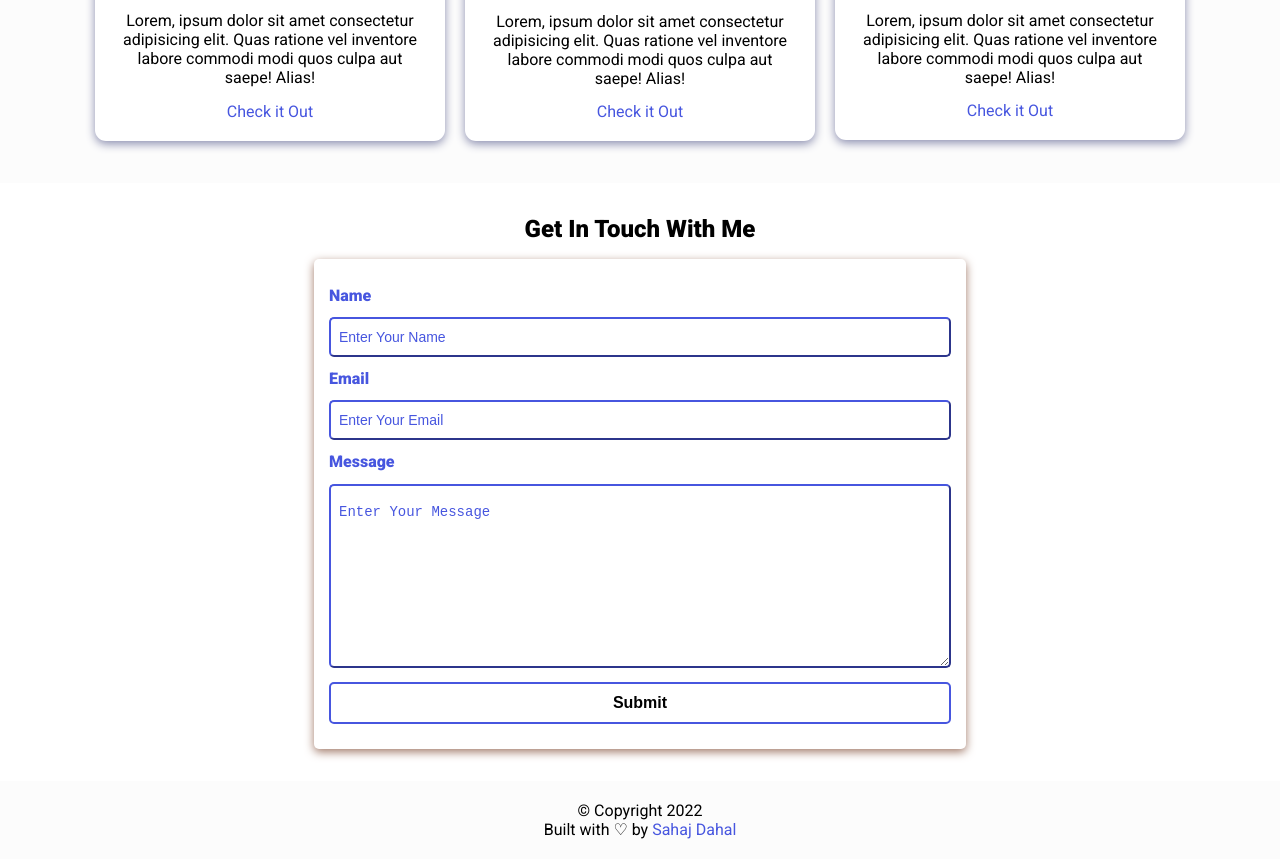
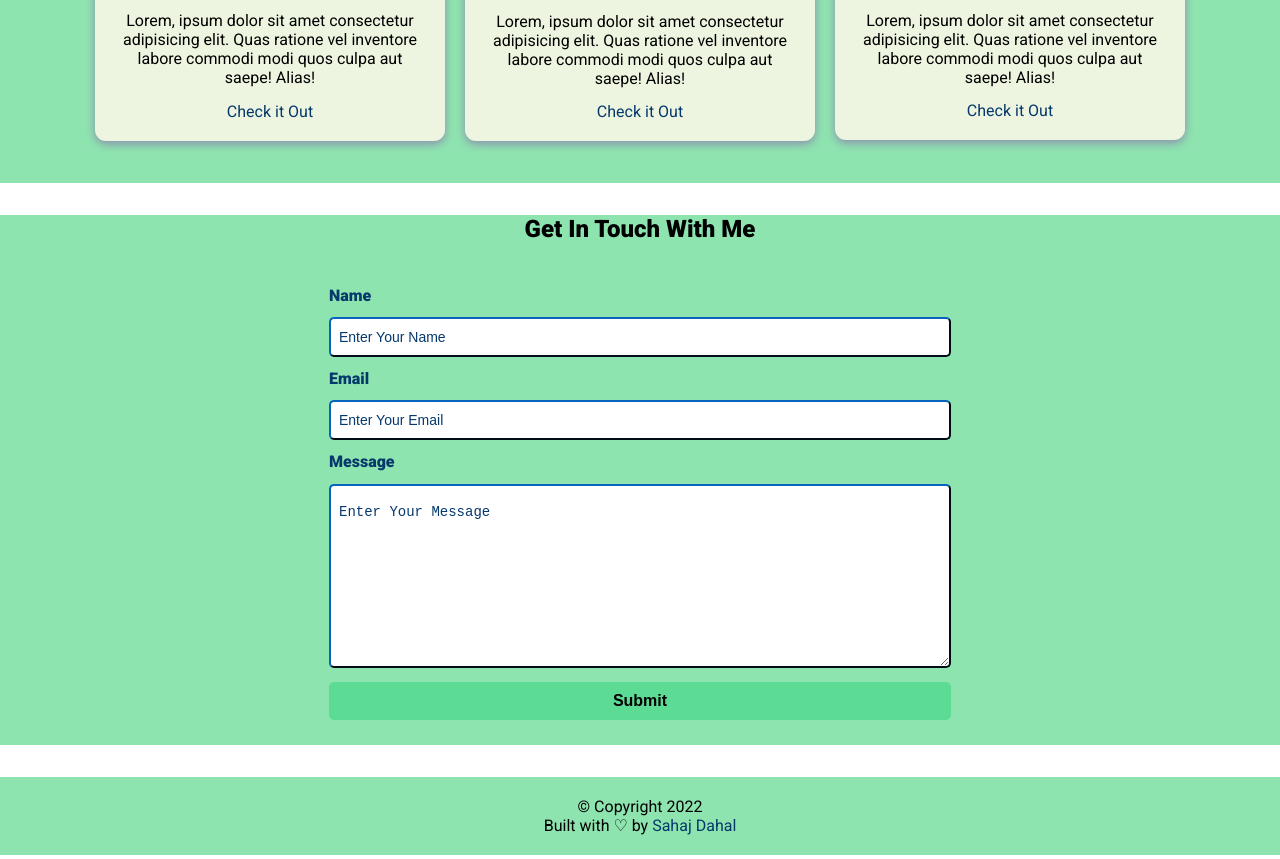
Before and after one commit to sahajDahal/sahajDahal.github.io, a plain HTML site: page index.html in a window 1280 px wide. Shown: the part 1454-2313 px from the top of the page. Drawn offline with nearby package versions, Linux system fonts and the light colour scheme.

Commit message:
adding teal theme

```diff
--- a/assets/css/styles.scss
+++ b/assets/css/styles.scss
@@ -12,8 +12,8 @@ selector {
   --normal-font: 400;
   --bold-font: 700;
   --bolder-font: 900;
-  --bg-color: #fcfcfc;
-  --primary-color: #4756df;
+  --bg-color: #8ee4af;
+  --primary-color: #05386b;
   --secondary-color: #ff7235;
   --primary-shadow: #8b8eaf;
   --secondary-shadow: #a17a69;
@@ -103,6 +103,7 @@ nav ul li {
   gap: 2.5rem;
   max-width: 68.75rem;
   margin: auto;
+  background-color: var(--bg-color);
 }
 .hero img {
   height: 37.5rem;
@@ -114,6 +115,7 @@ nav ul li {
   padding: 0.625rem;
   border-radius: 6px;
   box-shadow: 0px 2px 15px 2px var(--primary-shadow);
+  background-color: #379683;
 }
 
 .bio h1 {
@@ -143,6 +145,7 @@ nav ul li {
   margin: auto;
   text-align: center;
   margin-top: 2.5rem;
+  background-color: #379683;
 }
 
 .skill-header {
@@ -158,7 +161,7 @@ nav ul li {
   height: 11.25rem;
 }
 .icon-card {
-  background-color: #fff;
+  background-color: #05386b;
   border-radius: 11px;
   box-shadow: 0 3px 10px var(--secondary-shadow);
   padding: 20px;
@@ -203,7 +206,7 @@ nav ul li {
 }
 
 .project-card {
-  background-color: #fff;
+  background-color: #edf5e1;
   border-radius: 11px;
   box-shadow: 0 3px 10px var(--primary-shadow);
   padding: 20px;
@@ -211,6 +214,7 @@ nav ul li {
 }
 .contact {
   margin-top: 2rem;
+  background-color: var(--bg-color);
 }
 
 .contact h2 {
@@ -223,12 +227,12 @@ nav ul li {
   margin: 0 auto;
   padding: 0.938rem;
   border-radius: 5px;
-  box-shadow: 0 3px 10px var(--secondary-shadow);
+
 }
 .contact-form-container label {
   line-height: 2.7em;
   font-weight: var(--bold-font);
-  color: var(--primary-color);
+  color: #05386b;
 }
 
 .contact-form-container textarea {
@@ -248,14 +252,14 @@ nav ul li {
 }
 .input-field::placeholder {
   padding: 0.5rem;
-  color: var(--primary-color);
+  color: #05386b;
 }
 .submit-btn {
   width: 100%;
   padding: 10px;
   margin: 10px 0;
-  background-color: #fff;
-  border: 2px solid var(--primary-color);
+  background-color: #5cdb95;
+  border: #fff;
   border-radius: 5px;
   font-size: 1rem;
   font-weight: var(--bold-font);
--- a/index.html
+++ b/index.html
@@ -248,7 +248,7 @@
       <p class="copy">&copy; Copyright 2022</p>
       <p class="copy">
         Built with &#x2661; by
-        <a href="https://www.instagram.com/sahaj_dahal10/" target="_blank"
+        <a href="https://github.com/sahajDahal" target="_blank"
           >Sahaj Dahal</a
         >
       </p>
```
Also changed, not shown: assets/css/styles.css, 1 other file.
